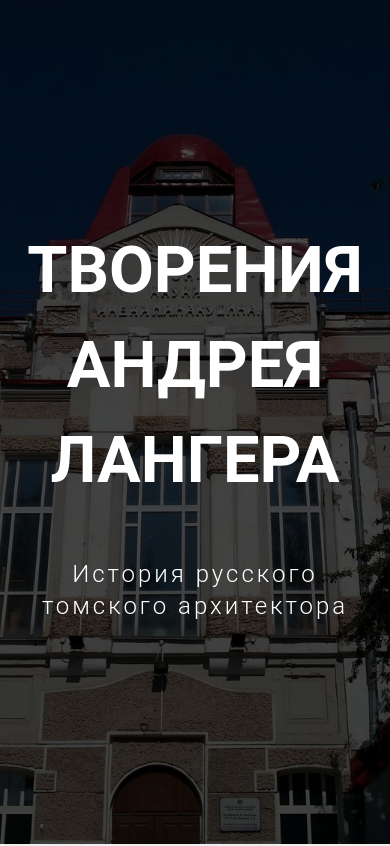
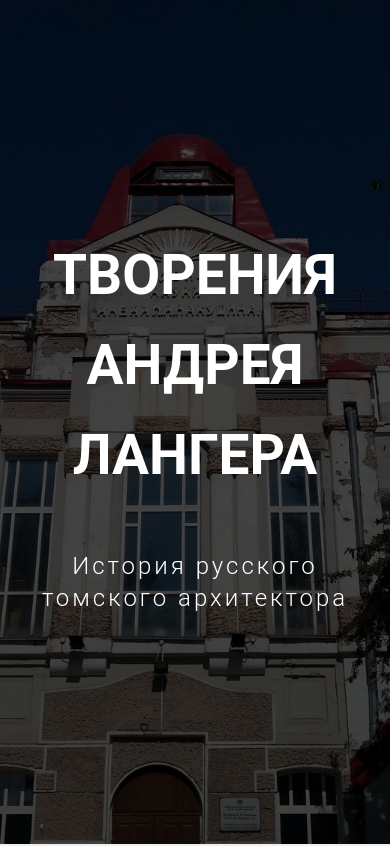
Before and after one commit to Mokkych/Longread-About-Andrei-Langer, a plain HTML site: page index.html in a window 390 px wide. Shown: the top 846 px of the page. Drawn offline with Linux system fonts and the light colour scheme.

Commit message:
Фикс адаптивной верстки
Хот-фикс.

```diff
--- a/css/style.css
+++ b/css/style.css
@@ -201,11 +201,11 @@ footer a:hover {
 
 @media screen and (max-width: 700px) {
     h1 {
-        font-size: 65px;
+        font-size: 55px;
     }
 
     .wrapper h1 {
-        line-height: 95px;
+        line-height: 90px;
     }
 
     .desc-short p {
@@ -213,7 +213,7 @@ footer a:hover {
     }
 
     .img-desc, .desc {
-        width: 400px;
+        width: 350px;
         margin: 100px 0;
     }
 }
```
